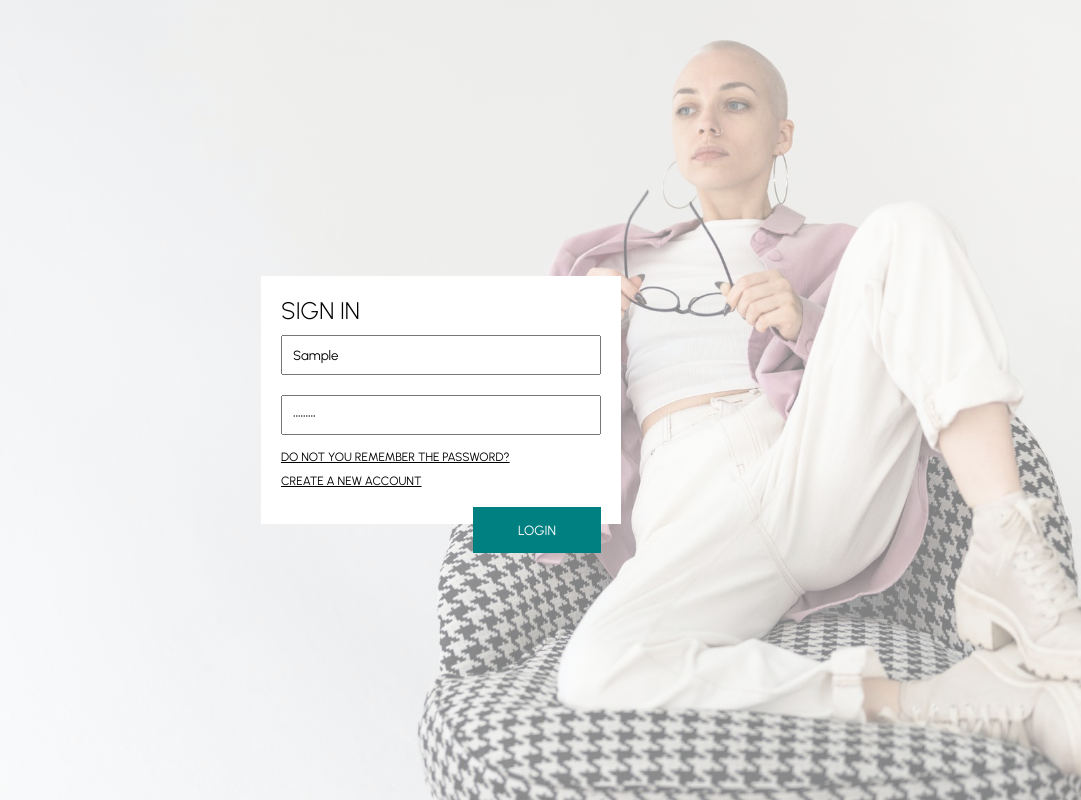
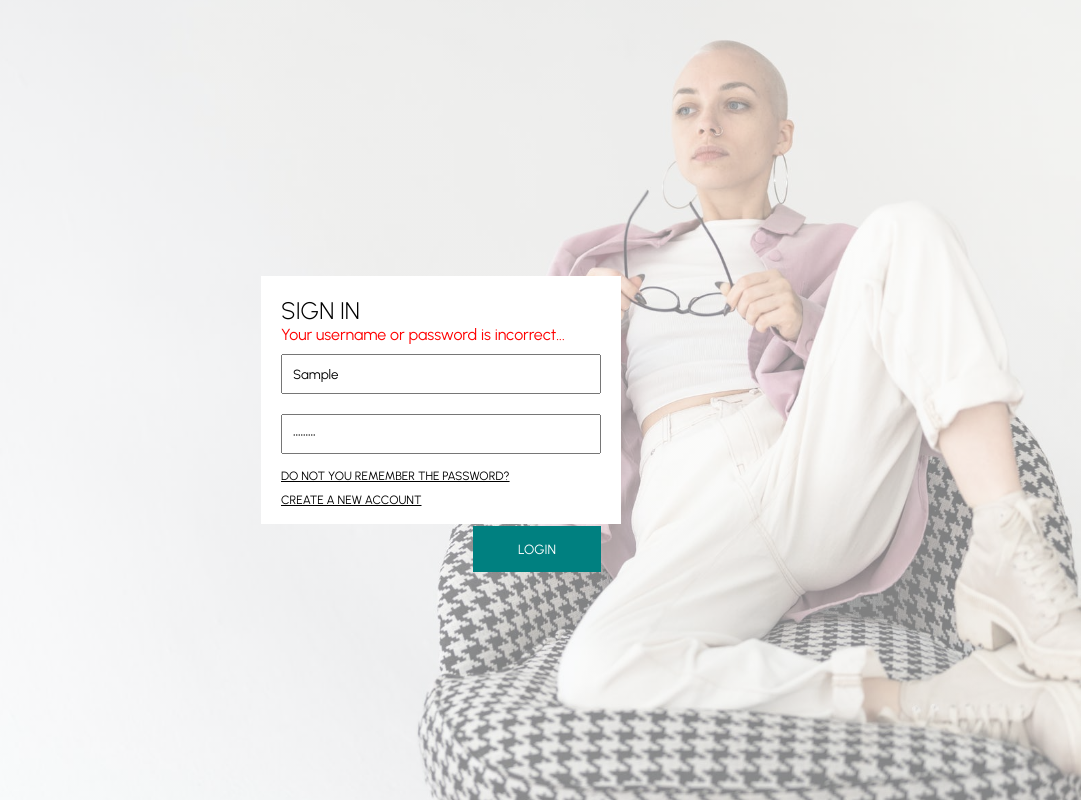
Before and after one commit to Zhenzhong-Zhou/MERN-E_Commerce, a React (Create React App) app in the folder client/: page /login in a window 1280 px wide. Both pictures are taken after typing "Sample", "Sample123" into the empty fields and a click on the button "LOGIN". Shown: the whole page, without its empty margins (199-1280 px from the left). Built offline with nearby package versions, Linux system fonts and the light colour scheme; no server answers.

Commit message:
Add new features into login page, add real user into app, and fix bugs

```diff
--- a/client/src/App.js
+++ b/client/src/App.js
@@ -1,13 +1,14 @@
+import {useSelector} from "react-redux";
 import {BrowserRouter, Redirect, Route, Switch} from "react-router-dom";
 import {Cart, Category, Home, Login, NotFound, Payment, Product, Register, Success} from "./pages";
 import "./App.css";
 
 const App = () => {
-	const user = false;
+	const user = useSelector(state => state.user.currentUser);
 	return (
 		<BrowserRouter>
 			<Switch>
-				<Route exact path={"/register"} component={() => (user ? <Redirect to={"/"}/> : Register)}/>
+				<Route exact path={"/register"} component={() => (user ? <Redirect to={"/"}/> : <Register/>)}/>
 				<Route exact path={"/login"} component={() => (user ? <Redirect to={"/"}/> : <Login/>)}/>
 				<Route exact path={"/"} component={Home}/>
 				<Route exact path={"/categories/:category"} component={Category}/>
--- a/client/src/pages/Login/Login.jsx
+++ b/client/src/pages/Login/Login.jsx
@@ -1,12 +1,13 @@
 import {useState} from "react";
-import {useDispatch} from "react-redux";
-import {Button, Container, Form, Input, Link, Title, Wrapper} from "../../styles/login";
+import {useDispatch, useSelector} from "react-redux";
+import {Button, Container, Error, Form, Input, Link, Title, Wrapper} from "../../styles/login";
 import {login} from "../../redux/api";
 
 const Login = () => {
 	const [username, setUsername]= useState("");
 	const [password, setPassword]= useState("");
 	const dispatch = useDispatch();
+	const {isFetching, error} = useSelector(state => state.user);
 
 	const handleLogin = (e) => {
 		e.preventDefault();
@@ -18,11 +19,12 @@ const Login = () => {
 			<Wrapper>
 				<Title>SIGN IN</Title>
 				<Form>
+					{error && <Error>Your username or password is incorrect...</Error>}
 					<Input placeholder={"Username"} onChange={event => setUsername(event.target.value)}/>
 					<Input placeholder={"Password"} type={"password"} onChange={event => setPassword(event.target.value)}/>
 					<Link>DO NOT YOU REMEMBER THE PASSWORD?</Link>
 					<Link href={"/register"} className={"link"}>CREATE A NEW ACCOUNT</Link>
-					<Button onClick={handleLogin}>LOGIN</Button>
+					<Button onClick={handleLogin} disabled={isFetching}>LOGIN</Button>
 				</Form>
 			</Wrapper>
 		</Container>
--- a/client/src/styles/login.js
+++ b/client/src/styles/login.js
@@ -49,6 +49,10 @@ export const Button = styled.button `
   position: absolute;
   bottom: -60px;
   right: 0;
+  &:disabled {
+    color: red;
+    cursor: not-allowed;
+  }
 `;
 
 export const Link = styled.a `
@@ -57,3 +61,7 @@ export const Link = styled.a `
   text-decoration: underline;
   cursor: pointer;
 `;
+
+export const Error =styled.span `
+  color: red;
+`;
```
